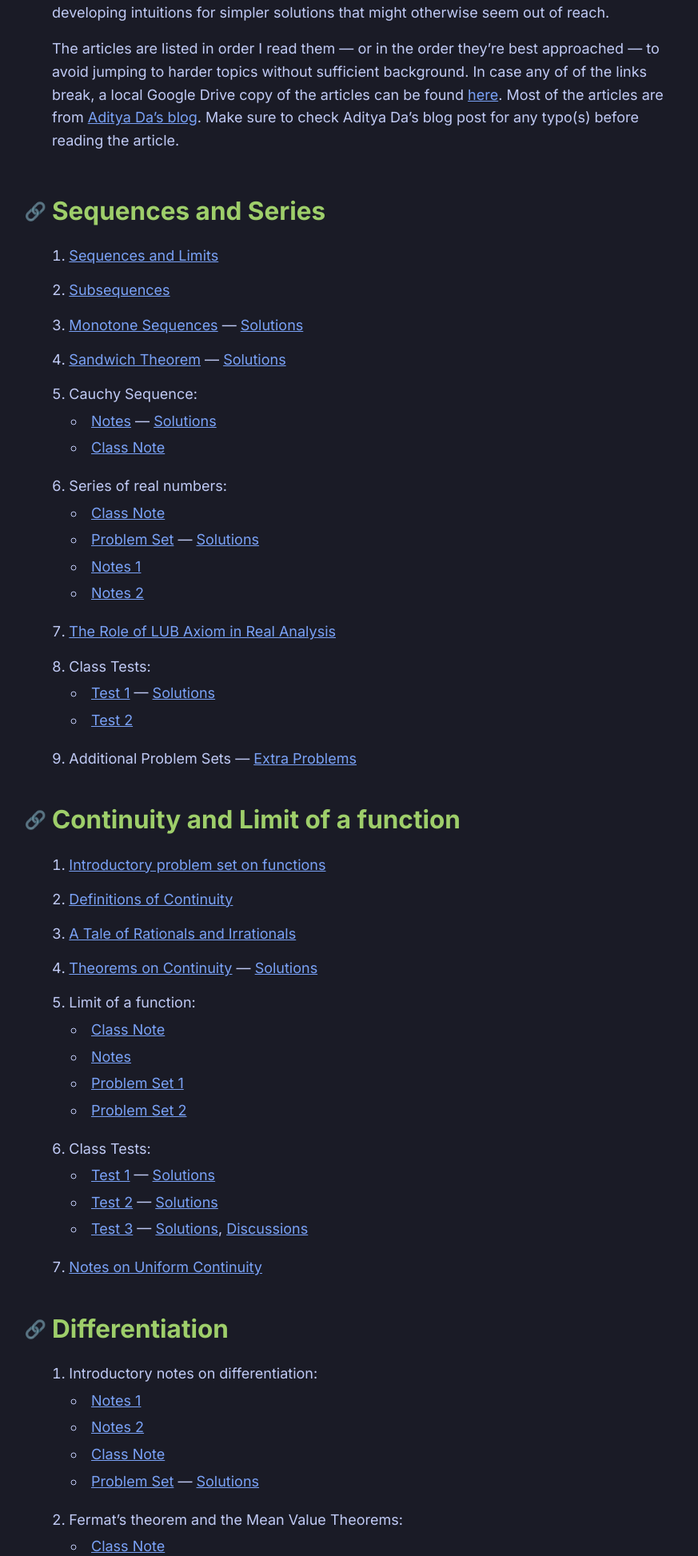
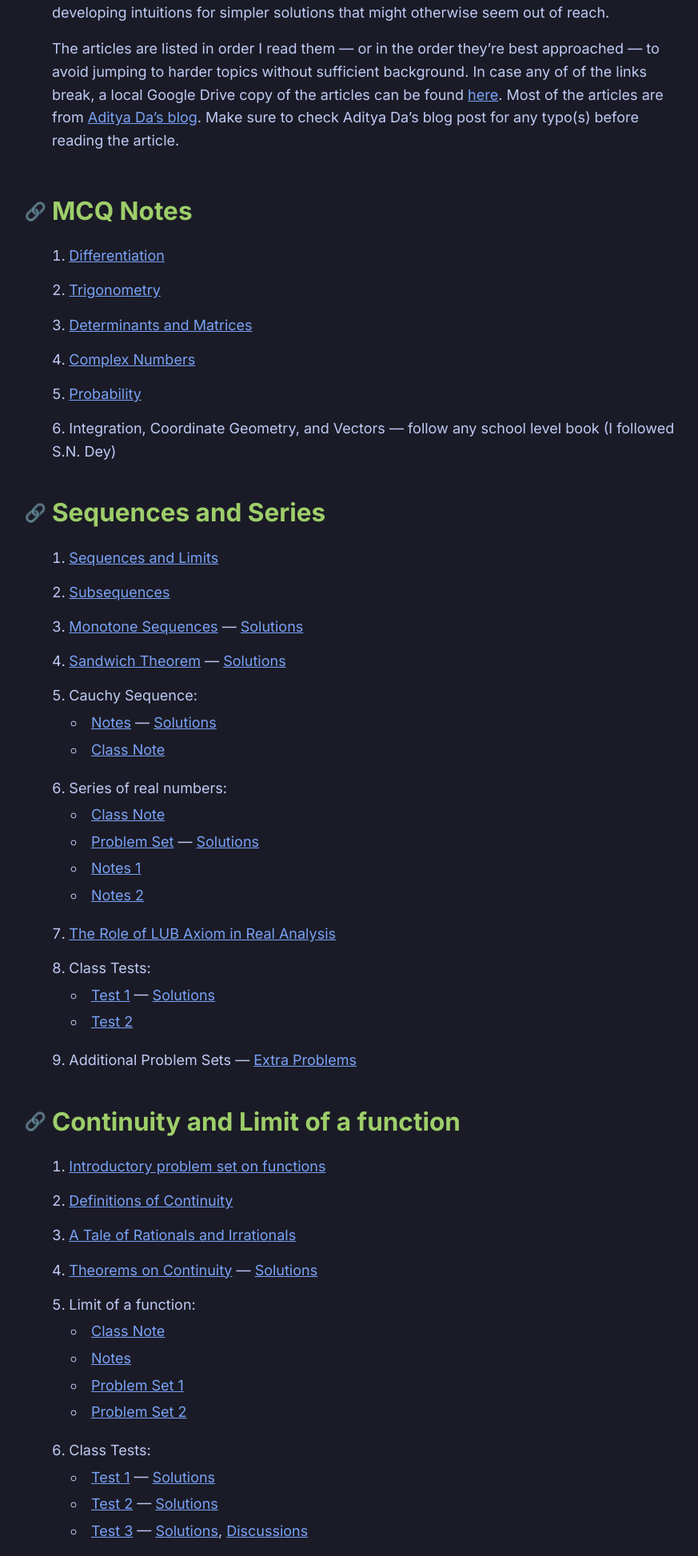
Before and after one commit to Bubu-Droid/website, a Django app: template main/templates/main/calculus.html in a window 1280 px wide. Shown: the part 306-2252 px from the top of the page at 80% size, without its empty margins (175-1048 px from the left). Run offline with Django 5.2, Linux system fonts and the light colour scheme; the template is opened without the code that fills it, so the values that code supplies are empty.

Commit message:
Update static pages

```diff
--- a/main/templates/main/calculus.html
+++ b/main/templates/main/calculus.html
@@ -50,6 +50,51 @@ between high school calculus and real analysis.{% endblock %}
       Da’s blog
       post for any typo(s) before reading the article.
   </p>
+</section>
+
+<section>
+  <h2 id="mcq-notes" class="anchored">MCQ Notes</h2>
+  <ol>
+    <li>
+      <a
+        href="https://drive.google.com/file/d/1TaE7pBe1hYUZhkqy0scyd4_-2NmyMtoH/view?usp=sharing"
+        target="_blank"
+        >Differentiation</a>
+    </li>
+
+    <li>
+      <a
+        href="https://drive.google.com/file/d/1WO07Ci1bzCE2bgf9xJChM0iT9PNhOcc0/view?usp=sharing"
+        target="_blank"
+        >Trigonometry</a>
+    </li>
+
+    <li>
+      <a
+        href="https://drive.google.com/file/d/1J-yhB98nqDzzfR_K206W4_yGNfqTJWzV/view?usp=sharing"
+        target="_blank"
+        >Determinants and Matrices</a>
+    </li>
+
+    <li>
+      <a
+        href="https://drive.google.com/file/d/18kkobiy90omsgpz-x0gVsIsI4xK5vcUN/view?usp=sharing"
+        target="_blank"
+        >Complex Numbers</a>
+    </li>
+
+    <li>
+      <a
+        href="https://drive.google.com/file/d/1LK2DY2q-3uHjs_PjKs6FAzKv3P277w9r/view?usp=sharing"
+        target="_blank"
+        >Probability</a>
+    </li>
+
+    <li>
+      Integration, Coordinate Geometry, and Vectors — follow any
+        school level book (I followed S.N. Dey)
+    </li>
+  </ol>
 </section>
 
 <section>
--- a/main/templates/main/home.html
+++ b/main/templates/main/home.html
@@ -65,9 +65,8 @@
   <h1 id="my-projects" class="anchored">My Projects</h1>
   <ul class="li-left-bar">
     <li>
-      <!-- TODO: add the link to repo -->
         <a
-          href="www.google.com"
+          href="https://github.com/Bubu-Droid/website"
           target="_blank"
         ><strong>This Website</strong></a> —
       Built from scratch using Django and Markdown.
```
Also changed, not shown: main/templates/main/pet_peeves.html (+3 -4 lines).
